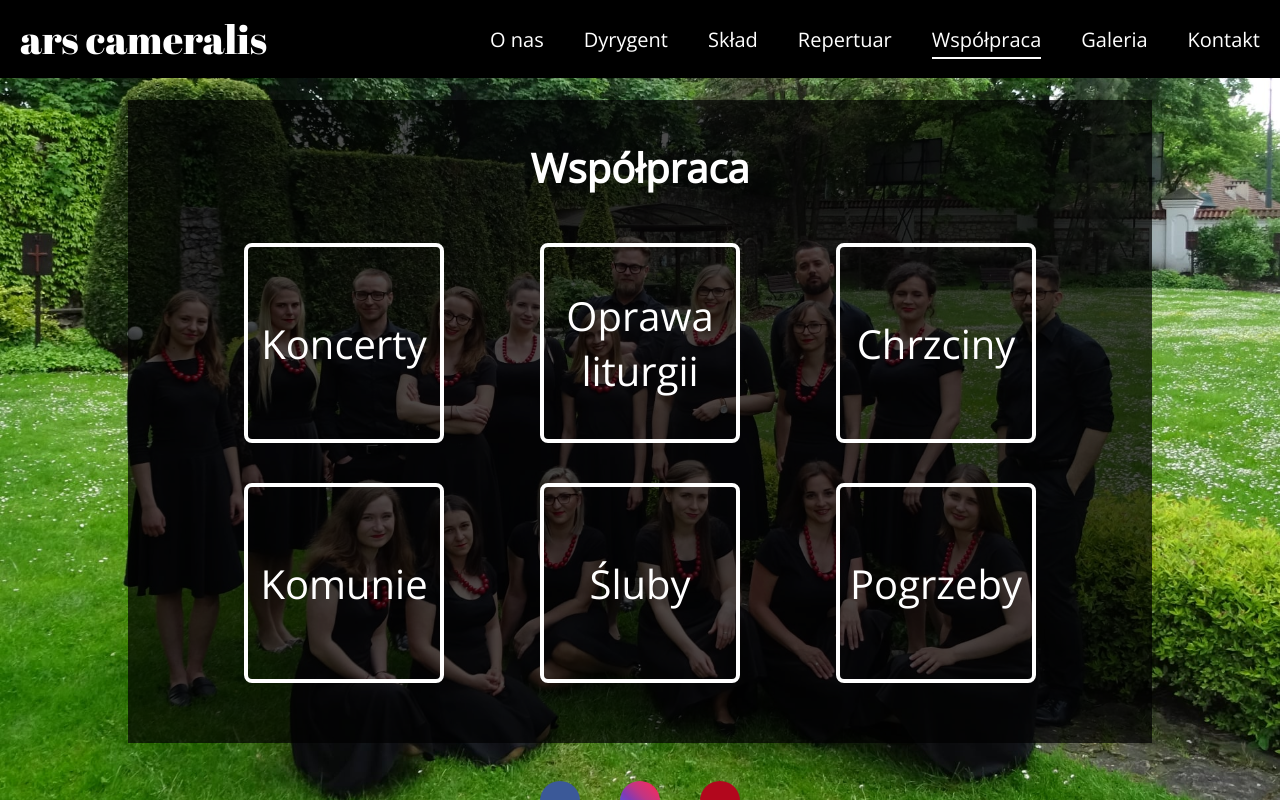
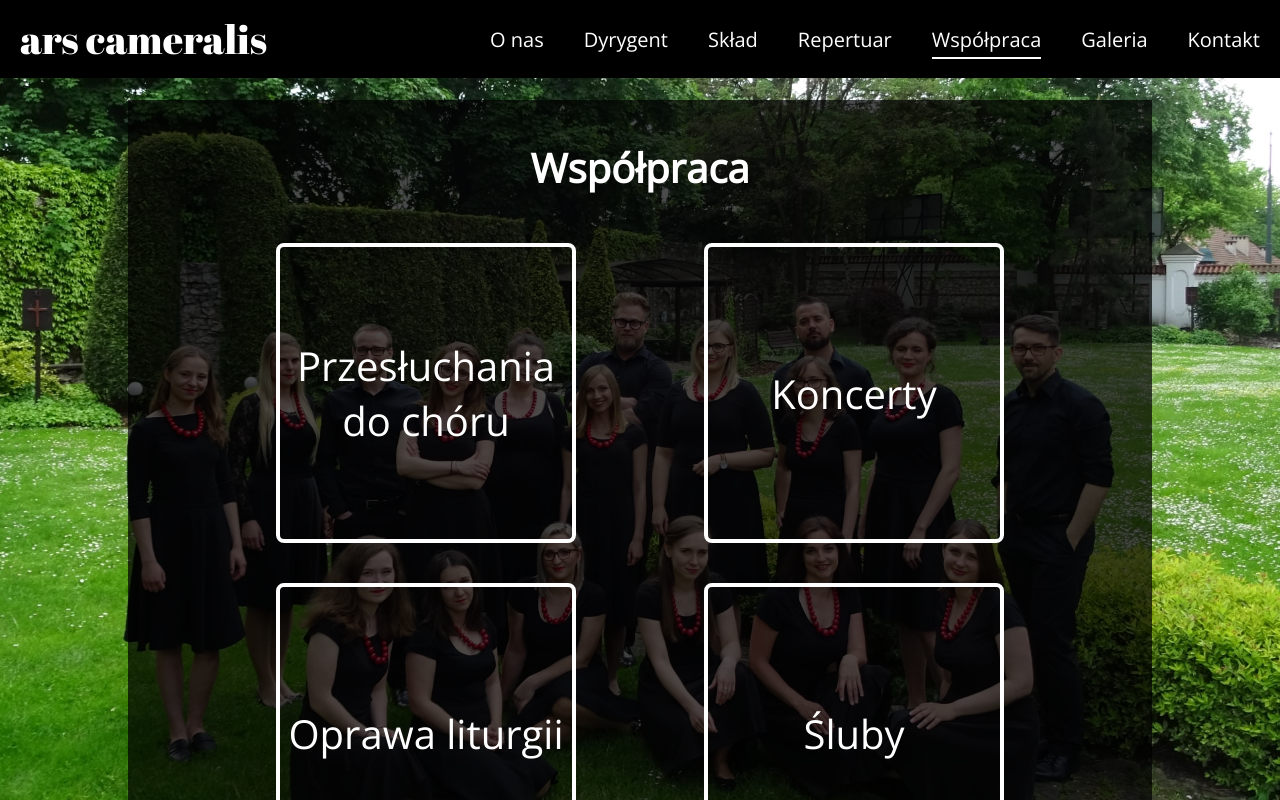
Before and after one commit to piotr-rajtar/ars-cameralis, a Vue app: page /collaboration in a window 1280 px wide. Shown: the top 800 px of the page. Built offline with nearby package versions, Linux system fonts and the light colour scheme; some icons are missing.

Commit message:
Amend collaboration content and tile resizing

```diff
--- a/src/components/collaboration/Collaboration.vue
+++ b/src/components/collaboration/Collaboration.vue
@@ -67,8 +67,8 @@ export default class Collaboration extends Vue {
 
 .tile {
   @include flex-centered;
-  width: 200px;
-  height: 200px;
+  width: 300px;
+  height: 300px;
   border-radius: 2 * $spacing-unit;
   border: $spacing-unit solid $secondary-color;
   font-size: $font-size-large;
@@ -85,7 +85,7 @@ export default class Collaboration extends Vue {
   }
 
   @include screen-mobile {
-    height: 100px;
+    height: 150px;
     border: $spacing-unit solid $secondary-color;
     font-size: $font-size-medium;
     margin: 5 * $spacing-unit;
--- a/src/components/collaboration/collaborationContent.ts
+++ b/src/components/collaboration/collaborationContent.ts
@@ -1,8 +1,6 @@
 export const offerItems: Array<string> = [
+  'Przesłuchania do chóru',
   'Koncerty',
   'Oprawa liturgii',
-  'Chrzciny',
-  'Komunie',
   'Śluby',
-  'Pogrzeby',
 ];
```
